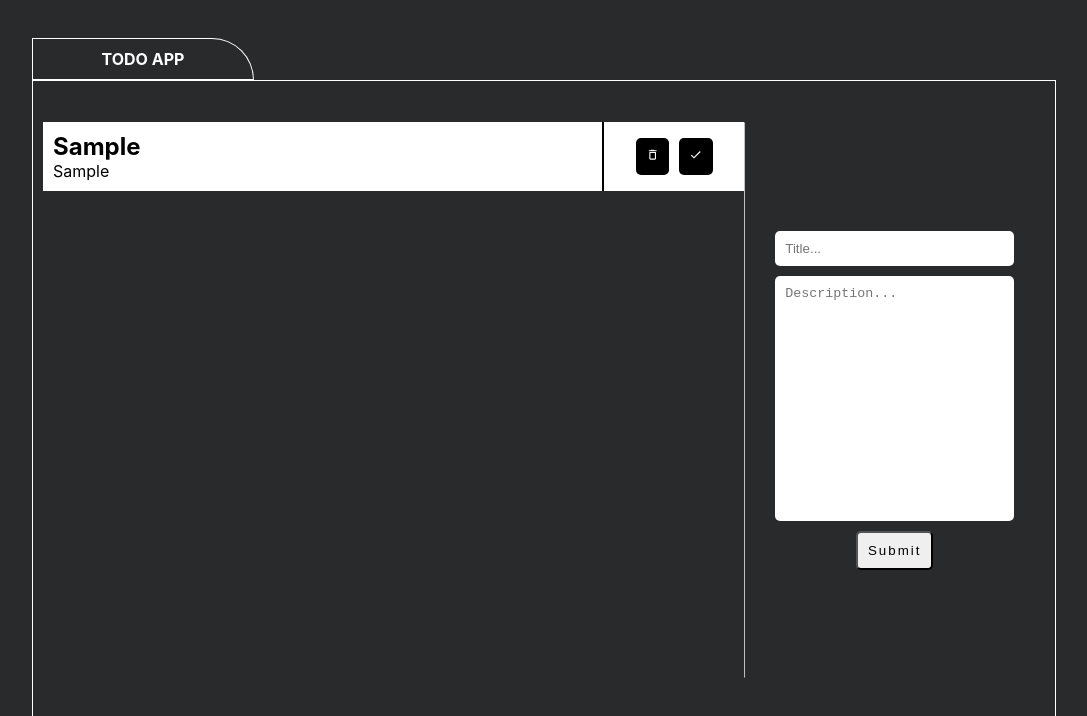
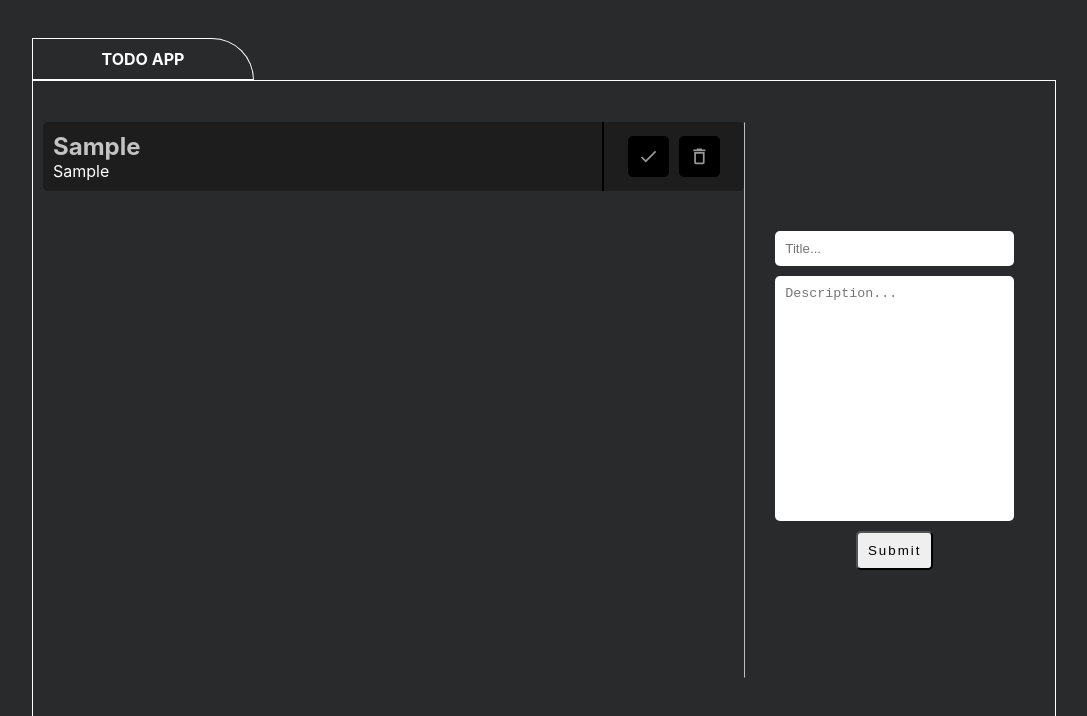
Before and after one commit to majid-hatami-maleki/todoApp, a React (Create React App) app: page / in a window 1280 px wide. Both pictures are taken after typing "Sample", "Sample" into the empty fields and a click on the input 990 px from the left and 550 px from the top of the page. Shown: the top 716 px of the page, without its empty margins (96-1183 px from the left). Built offline with nearby package versions, Linux system fonts and the light colour scheme.

Commit message:
fixing display css overflow

```diff
--- /dev/null
+++ b/src/components/AnimatedBtns.css
@@ -0,0 +1,39 @@
+button {
+  background-color: black;
+  color: white;
+  padding: 10px;
+  cursor: pointer;
+  border-radius: 5px;
+  border: transparent;
+  display: flex;
+  justify-content: center;
+  align-items: center;
+  flex-direction: row;
+  /*display flex*/
+  font-size: 1.3rem;
+  color: rgb(151, 151, 151);
+  position: relative;
+  z-index: 99;
+  overflow: hidden;
+  transition: all 0.3s ease-in-out 0.1s;
+}
+button::before {
+  content: "";
+  position: absolute;
+  top: 0;
+  left: -100%;
+  background-color: yellow;
+  width: 100%;
+  height: 100%;
+  border-radius: 5px;
+  z-index: -1;
+  transition: all 0.3s ease-in-out 0.1s;
+  opacity: 0;
+}
+button:hover {
+  color: black;
+}
+button:hover::before {
+  left: 0;
+  opacity: 1;
+}
--- /dev/null
+++ b/src/components/AnimatedBtns.js
@@ -0,0 +1,12 @@
+import React from 'react'
+import './AnimatedBtns.css'
+export default function AnimatedBtns({ icon, title }) {
+    return (
+        <>
+            <button
+                title={title}>
+                {icon}
+            </button>
+        </>
+    )
+}
--- a/src/components/NewTaskForm.js
+++ b/src/components/NewTaskForm.js
@@ -3,8 +3,11 @@ import './new-task-form.css'
 import { tasksContext } from '../contexts/tasksContext'
 export default function NewTaskForm() {
     const fetchTasks = useContext(tasksContext)
-    function submitHandler(e) {
+    function submitForm(e) {
         e.preventDefault()
+
+    }
+    function submitHandler() {
         const newTask = {
             id: `task - ${fetchTasks.allTasks.length + 1}`,
             title: fetchTasks.newTaskTitle,
@@ -18,7 +21,11 @@ export default function NewTaskForm() {
     return (
         <>
             <form className='new-task-form'
-                onSubmit={submitHandler}>
+                onSubmit={submitForm}
+                onKeyDown={(e) => {
+                    if (e.keyCode === 13) submitHandler()
+                }}
+            >
                 <input
                     type="text"
                     placeholder='title...'
@@ -32,7 +39,8 @@ export default function NewTaskForm() {
                     value={fetchTasks.newTaskDescription}
                     onChange={(e) => fetchTasks.setNewTaskDescription(e.target.value)}
                 ></textarea>
-                <input type="submit" />
+                <input type="submit"
+                    onClick={submitHandler} />
             </form>
         </>
     )
--- a/src/components/TasksItems.js
+++ b/src/components/TasksItems.js
@@ -1,6 +1,7 @@
 import React from 'react'
 import './tasksItems.css'
 import { MdDeleteOutline, MdDone } from 'react-icons/md'
+import AnimatedBtns from './AnimatedBtns'
 export default function TasksItems(props) {
     const { title, description } = props
     return (
@@ -11,14 +12,8 @@ export default function TasksItems(props) {
                     <p>{description}</p>
                 </div>
                 <div className="tasks-list-items-options">
-                    <button
-                        title='remove'>
-                        <MdDeleteOutline />
-                    </button>
-                    <button
-                        title='done'>
-                        <MdDone />
-                    </button>
+                    <AnimatedBtns title={'done'} icon={<MdDone />} />
+                    <AnimatedBtns title={'remove'} icon={<MdDeleteOutline />} />
                 </div>
             </li>
         </>
--- a/src/components/tasksItems.css
+++ b/src/components/tasksItems.css
@@ -1,16 +1,24 @@
 .tasks-list-items {
   width: 100%;
-  background-color: white;
+  background-color: #1d1d1d;
   display: flex;
   justify-content: space-between;
   align-items: center;
   flex-direction: row;
   /*display flex*/
+  border-radius: 5px;
 }
 .tasks-list-items-texts {
   width: 80%;
   border-right: 2px solid black;
   padding: 10px;
+}
+.tasks-list-items-texts h2 {
+  text-transform: capitalize;
+  color: rgb(196, 195, 195);
+}
+.tasks-list-items-texts p {
+  color: white;
 }
 .tasks-list-items-options {
   width: 20%;
@@ -21,11 +29,6 @@
   /*display flex*/
   gap: 10px;
 }
+
 .tasks-list-items-options button {
-  background-color: black;
-  color: white;
-  padding: 10px;
-  cursor: pointer;
-  border-radius: 5px;
-  border: transparent;
 }
```
